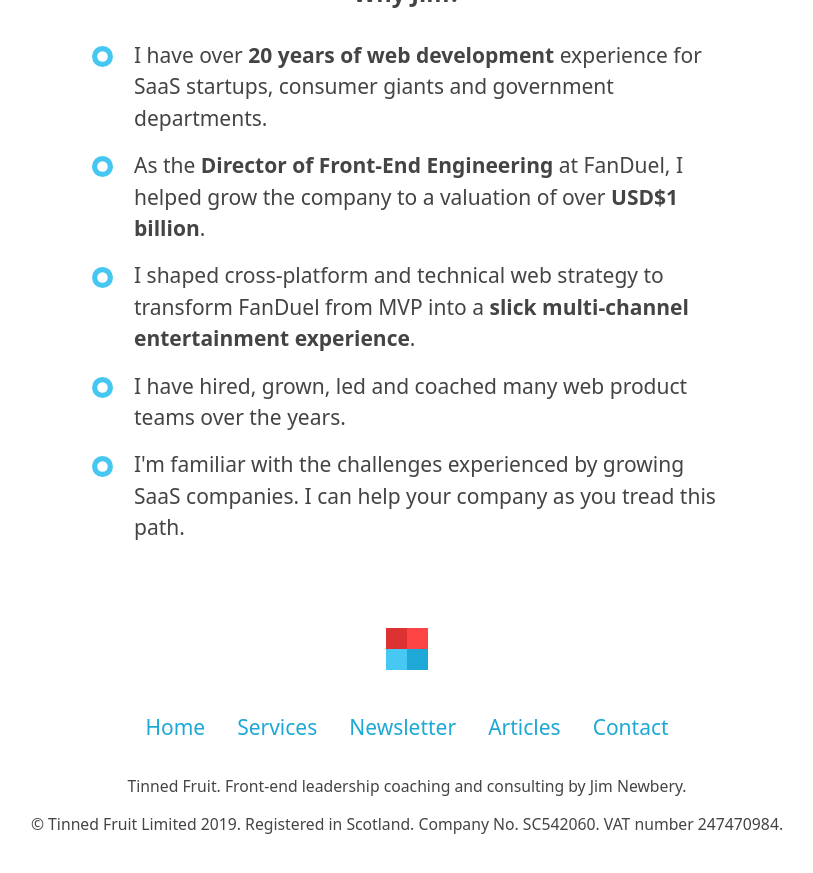
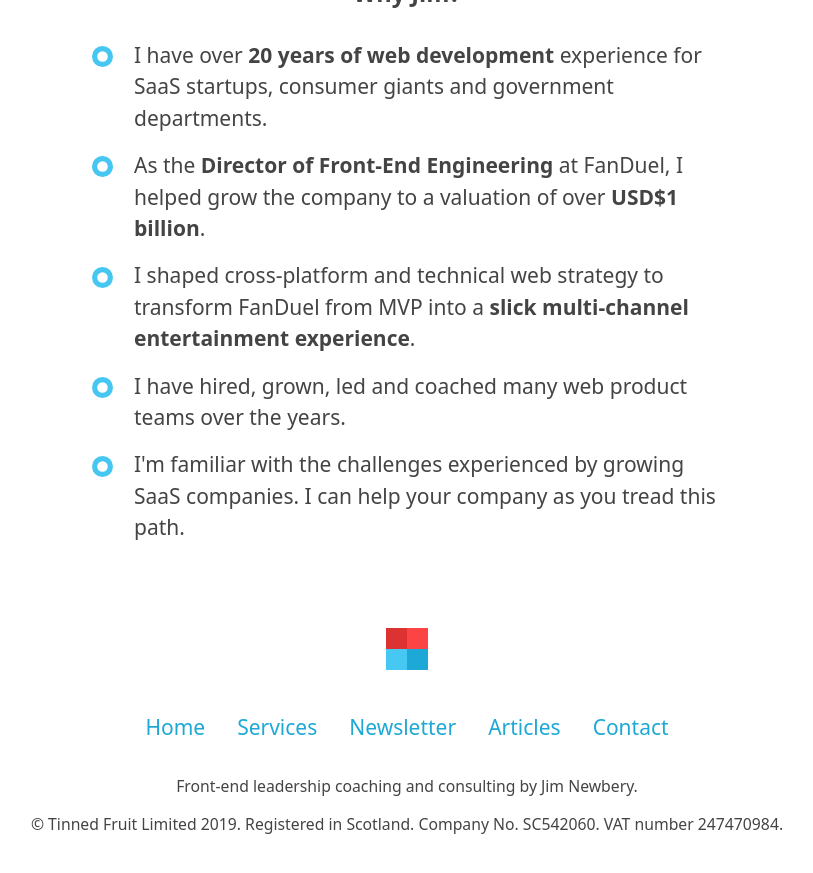
Before and after one commit to froots/froots.github.io, a Jekyll site: the page built from index.html, in a window 1280 px wide and 900 px high, scrolled down 3134 px. Shown: the top 873 px of the window, without its empty margins (233-1046 px from the left). Built offline with Jekyll 4.4.1, drawn with Linux system fonts in a browser that asks for light colours.

Commit message:
Arbitrary change

```diff
--- a/_config.yml
+++ b/_config.yml
@@ -4,7 +4,7 @@
 author: Jim Newbery
 email: james@tinnedfruit.com
 description: >
-  Tinned Fruit. Front-end leadership coaching and consulting by Jim Newbery.
+  Front-end leadership coaching and consulting by Jim Newbery.
 baseurl: "" # the subpath of your site, e.g. /blog/
 url: "https://tinnedfruit.com" # the base hostname & protocol for your site
 twitter_username: froots101
```
